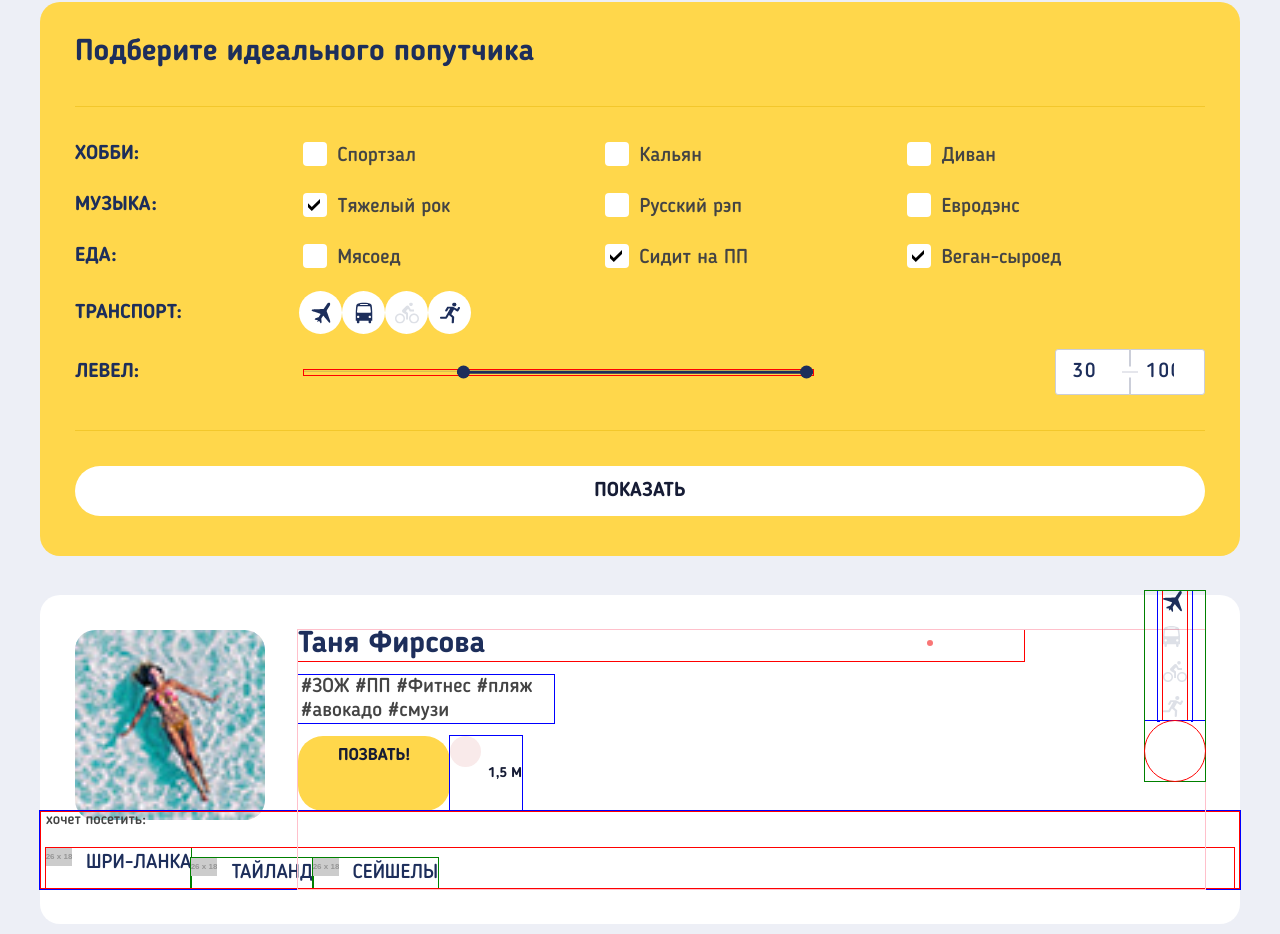
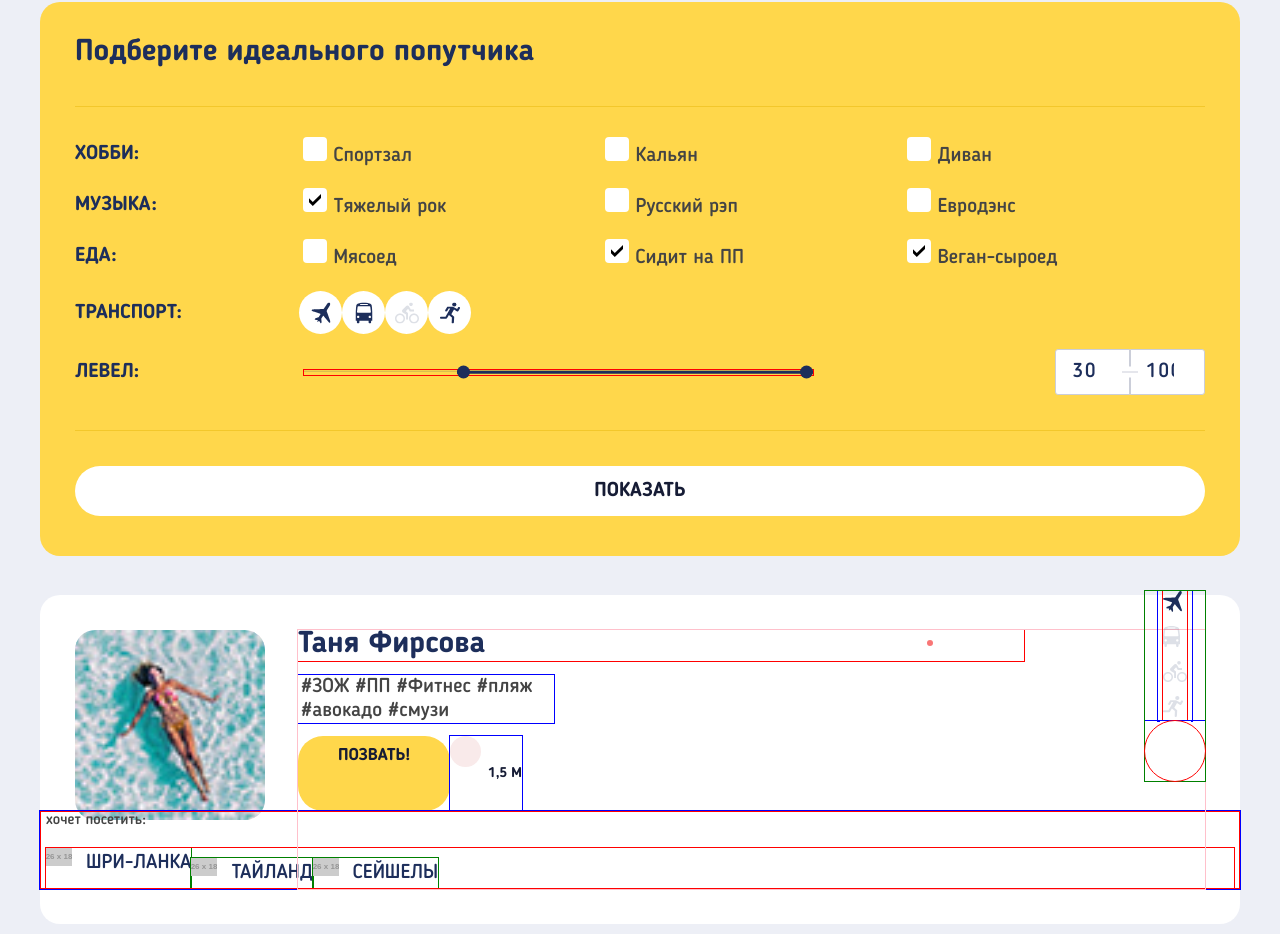
Before and after one commit to Dark7lord2012/204641-pognali-19, a website: page source/catalog.html in a window 1280 px wide. Shown: the part 1056-1990 px from the top of the page. Drawn offline with nearby package versions, Linux system fonts and the light colour scheme; files that its build step writes are made by us from their sources; placeholder pictures from the web are drawn by us.

Commit message:
Переделал чекбоксы для возможности переходить по ним клавой

```diff
--- a/source/sass/blocks/travelmate-filter.scss
+++ b/source/sass/blocks/travelmate-filter.scss
@@ -17,7 +17,7 @@
     order: 1;
     align-self: flex-start;
     width: 285px;
-    margin: 77px 60px 0 10px;
+    margin: 77px 60px 80px 10px;
     padding: 47px 12px;
     box-sizing: border-box;
   }
@@ -295,43 +295,49 @@
   }
 }
 
-.travelmate-filter__label-checkbox::before {
+// .travelmate-filter__label-checkbox::before {
+//   display: inline-block;
+//   width: 18px;
+//   height: 18px;
+//   margin-right: 4px;
+//   content: "";
+//   background-color: $white;
+//   border-radius: 4px;
+//   transform: translateY(4px);
+
+//   @media (min-width: $tablet-width) {
+//     width: 24px;
+//     height: 24px;
+//     transform: translateY(5px);
+
+//   }
+// }
+
+.travelmate-filter__checkbox + .travelmate-filter__tick {
+  // position: absolute;
+  left: 5px;
+  top: 8px;
   display: inline-block;
   width: 18px;
   height: 18px;
-  margin-right: 4px;
+  background-color: $white;
   content: "";
-  background-color: $white;
+  // background-image: url("../img/tick.svg");
+  background-repeat: no-repeat;
+  background-size: 9px;
+  background-position: center center;
   border-radius: 4px;
-  transform: translateY(4px);
 
   @media (min-width: $tablet-width) {
+    top: 11px;
     width: 24px;
     height: 24px;
-    transform: translateY(5px);
-
+    background-size: 12px;
   }
 }
 
 .travelmate-filter__checkbox:checked + .travelmate-filter__tick {
-  position: absolute;
-  left: 5px;
-  top: 8px;
-  display: inline-block;
-  width: 9px;
-  height: 9px;
-  content: "";
   background-image: url("../img/tick.svg");
-  background-repeat: no-repeat;
-  background-size: 9px;
-  background-position: center center;
-
-  @media (min-width: $tablet-width) {
-    top: 11px;
-    width: 12px;
-    height: 12px;
-    background-size: 12px;
-  }
 }
 
 .travelmate-filter__checkbox:focus + .travelmate-filter__tick {
```
